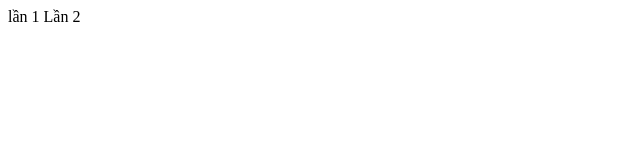
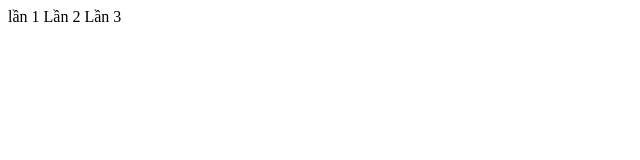
Before and after one commit to TranQuocPhan/test, a plain HTML site: page index.html in a window 1280 px wide. Shown: the full height of the page, 0-640 px from the left. Drawn offline with Linux system fonts and the light colour scheme.

Commit message:
up pas 2

```diff
--- a/index.html
+++ b/index.html
@@ -9,5 +9,6 @@
 <body>
     lần 1
     Lần 2
+    Lần 3
 </body>
 </html>
```
